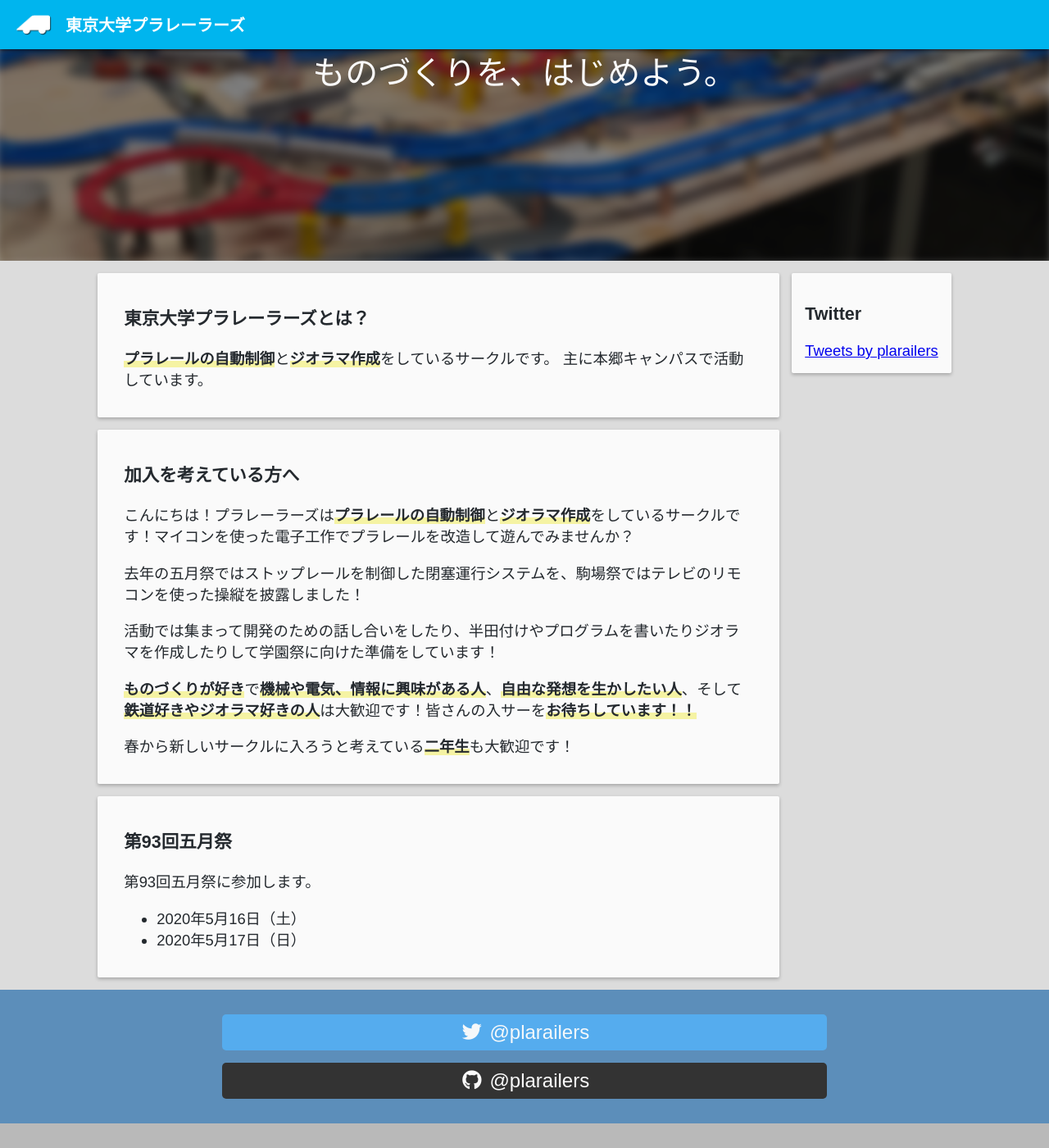
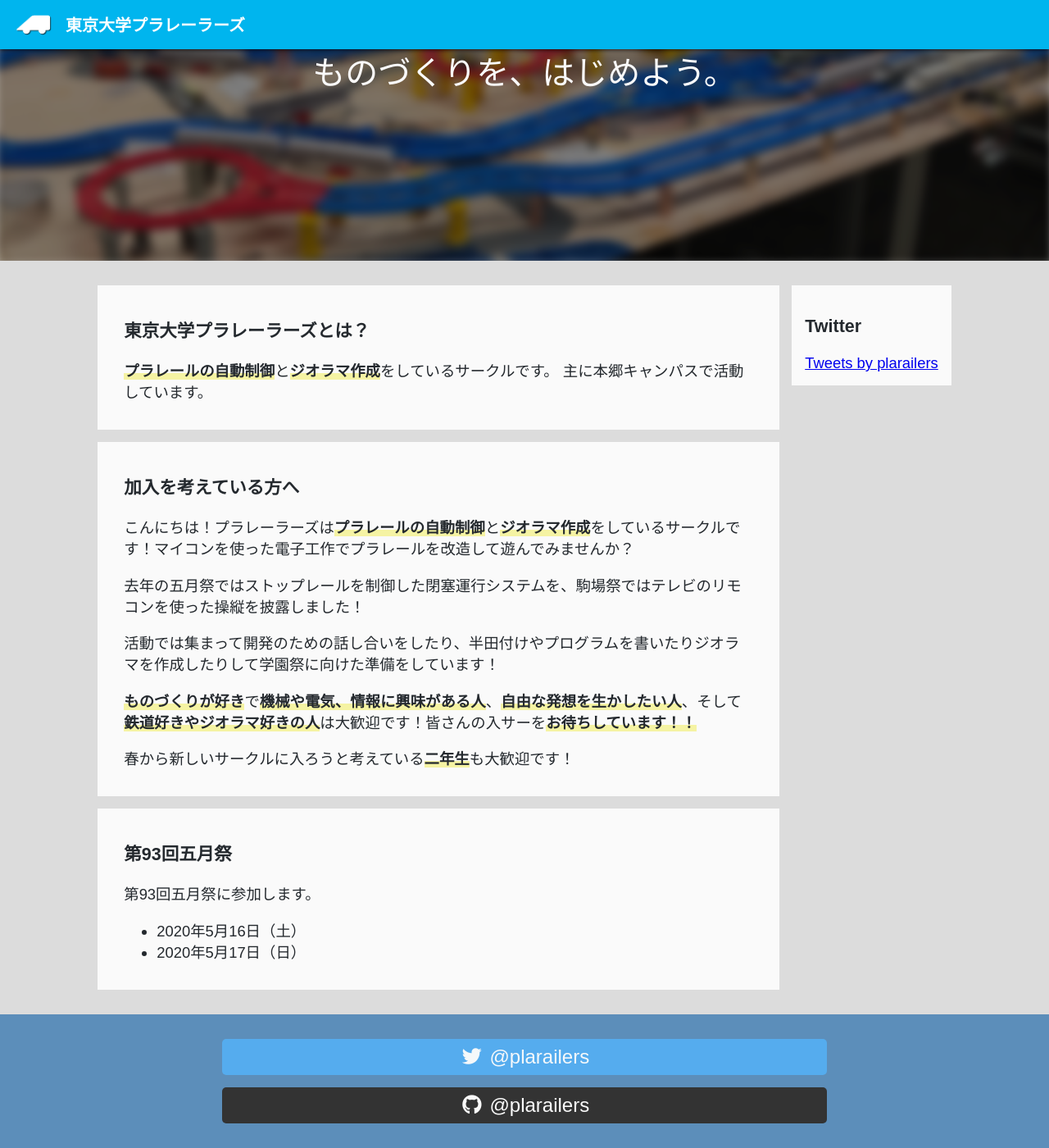
Before and after one commit to plarailers/plarailers.github.io, a Jekyll site: the page built from index.html, in a window 1280 px wide and 1400 px high, scrolled down 203 px. Shown: the whole window at 82% size. Built offline with Jekyll 4.4.1, drawn with Linux system fonts in a browser that asks for light colours; nearby versions of some CDN libraries; comment, search, counter and statistics services are not loaded; before the commit the page ends 1573 px from its top, so only the background shows below that.

Commit message:
デザイン変更

```diff
--- a/assets/css/main.css
+++ b/assets/css/main.css
@@ -1,9 +1,7 @@
 body {
   margin: 0;
   font-family: 'Hiragino Kaku Gothic Pro', 'ヒラギノ角ゴ Pro W3', 'メイリオ', Meiryo, 'ＭＳ Ｐゴシック', sans-serif;
-  background-size: 40px 40px;
-  background-color: rgb(185, 185, 185);
-  /* background-image: repeating-linear-gradient(135deg, transparent, transparent 25%, rgb(165, 165, 165) 25%, rgb(165, 165, 165) 50%); */
+  background-color: #dcdcdc;
   font-size: 1.15rem;
   color: #24292e;
 }
@@ -74,23 +72,28 @@
 }
 
 .container {
+  margin: 15px 0px;
   padding: 15px 0px 0px 15px;
-  background-color: rgba(255, 255, 255, 0.5);
   overflow: hidden;
+}
+
+.container img {
+  display: block;
+  margin: 0 auto;
+  width: 100%;
+  max-width: 600px;
 }
 
 article {
   margin: 0px 15px 15px 0px;
   max-width: 768px;
   padding: 1rem;
-  border-radius: 2px;
   background-color: #fafafa;
-  box-shadow: 0px 2px 4px 0px rgba(0, 0, 0, 0.25);
 }
 
 footer {
   padding: 15px 15px;
-  background-color: rgba(1, 100, 187, 0.5);
+  background-color: #5c8eba;
   overflow: hidden;
 }
 
```
